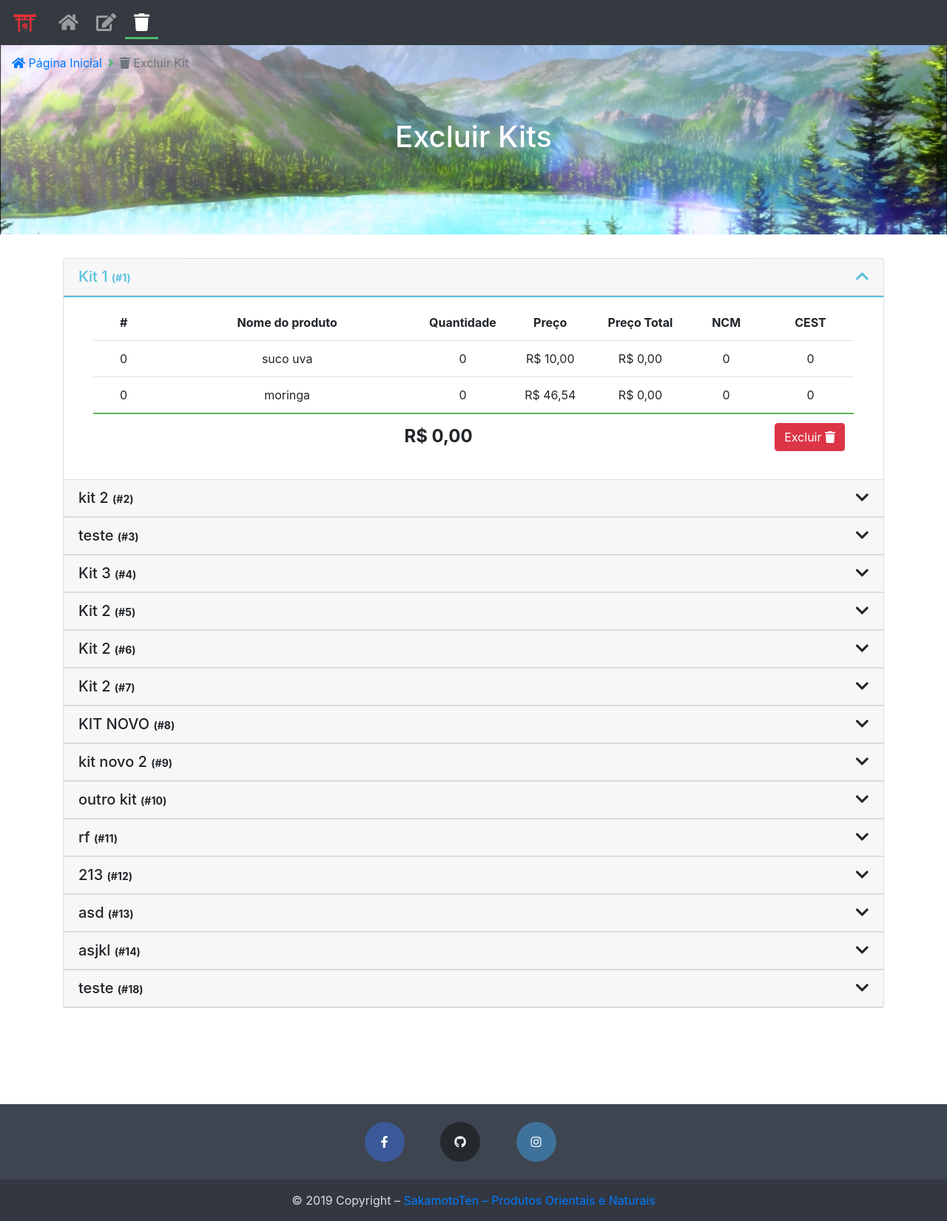
After one commit to leandro1st/mercado_livre, a PHP site: page /excluir/ in a window 1280 px wide. The commit adds this page. Shown: the whole page at 74% size. Run offline with PHP 8.4, Linux system fonts and the light colour scheme; data comes from the database, SQL or seed files in the repository; both versions use the stored data as it was after the commit; some libraries are stand-ins or nearby versions.

Commit message:
Ajustes na hora do cadastro, implementação do excluir

```diff
--- a/cadastrar/cadastrar.php
+++ b/cadastrar/cadastrar.php
@@ -7,11 +7,11 @@ $vetor_ultimo_id = mysqli_fetch_array($pesquisar_ultimo_id_kit);
 $ultimo_id = $vetor_ultimo_id['id_kit'];
 $proximo_id = $ultimo_id + 1;
 
-$nome_kit = $_POST['nome_kit'];
+$nome_kit = trim($_POST['nome_kit']);
 $numero_produtos = $_POST['total'];
 for ($i = 1; $i <= $numero_produtos; $i++) {
     $cod_athos_produto = $_POST['cod_athos_' . $i];
-    $nome_produto = $_POST['produto_' . $i];
+    $nome_produto = mb_convert_case(trim($_POST['produto_' . $i]), MB_CASE_UPPER, 'utf-8');
     $quantidade_produto = $_POST['quantidade_' . $i];
 
     $preco_produto = $_POST['preco_' . $i];
--- /dev/null
+++ b/excluir/index.php
@@ -0,0 +1,218 @@
+<?php
+require('../externo/connect.php');
+$pesquisar = mysqli_query($connect, "SELECT * FROM $kits");
+$pesquisar2 = mysqli_query($connect, "SELECT COUNT(*) c, $id_kit, $kit_nome FROM $kits GROUP BY $id_kit HAVING c >= 1");
+$num_kits = mysqli_num_rows($pesquisar2);
+?>
+<!DOCTYPE html>
+<html lang="en">
+
+<head>
+    <meta charset="UTF-8">
+    <meta name="viewport" content="width=device-width, initial-scale=1.0">
+    <meta http-equiv="X-UA-Compatible" content="ie=edge">
+    <title>Mercado Livre | Excluir Kits</title>
+    <link rel="shortcut icon" href="../imagens/icon.ico" type="image/x-icon">
+    <link rel="stylesheet" href="../bootstrap/css/bootstrap.min.css">
+    <link rel="stylesheet" href="https://use.fontawesome.com/releases/v5.8.1/css/all.css" integrity="sha384-50oBUHEmvpQ+1lW4y57PTFmhCaXp0ML5d60M1M7uH2+nqUivzIebhndOJK28anvf" crossorigin="anonymous">
+    <link rel="stylesheet" href="../externo/style.css">
+    <script src="../jquery/jquery-3.4.0.min.js"></script>
+    <script src="../bootstrap/js/bootstrap.bundle.min.js"></script>
+    <script>
+        function obter_dados(id_kit, nome_kit, quantidade) {
+            document.getElementById('input_id_kit').value = id_kit;
+            document.getElementById('input_quantidade').value = quantidade;
+            document.getElementById('nome').innerHTML = nome_kit;
+            document.getElementById('codigo').innerHTML = id_kit;
+            document.getElementById('quantidade').innerHTML = quantidade;
+        }
+        function excluir(id_kit) {
+            $.ajax({
+                method: 'POST',
+                url: 'excluir.php',
+                data: $('#form_excluir').serialize(),
+                success: function(data) {
+                    $('#card-' + id_kit).fadeOut(500, function() {
+                        $('#card-' + id_kit).remove();
+                    });
+                },
+                error: function(data) {
+                    alert("Ocorreu um erro!");
+                }
+            });
+        }
+    </script>
+</head>
+
+<body>
+    <nav class="navbar sticky-top navbar-expand-lg navbar-dark bg-dark">
+        <a class="navbar-brand" href="../">
+            <img src="../imagens/logo.png" alt="logo" width="35px">
+        </a>
+        <button class="navbar-toggler" type="button" data-toggle="collapse" data-target="#navbarSupportedContent" aria-controls="navbarSupportedContent" aria-expanded="false" aria-label="Toggle navigation">
+            <span class="navbar-toggler-icon"></span>
+        </button>
+
+        <div class="collapse navbar-collapse" id="navbarSupportedContent">
+            <ul class="navbar-nav mr-auto">
+                <li class="nav-item px-1">
+                    <a class="nav-link" href="../"><i class="fas fa-home" style="font-size: 24px; vertical-align: middle"></i></a>
+                </li>
+                <li class="nav-item px-1">
+                    <a class="nav-link" href="../cadastrar/"><i class="fas fa-edit" style="font-size: 24px; vertical-align: middle"></i></a>
+                </li>
+                <li class="nav-item px-1 active underline">
+                    <a class="nav-link" href="#"><i class="fas fa-trash" style="font-size: 24px; vertical-align: middle"></i></a>
+                </li>
+            </ul>
+            <!-- <form class="form-inline my-2 my-lg-0" method="POST" action="#">
+                <input class="form-control mr-sm-2" name="nome_produto" placeholder="Nome do kit" aria-label="Search">
+                <button class="btn btn-outline-success my-2 my-sm-0" type="submit">Pesquisar</button>
+            </form> -->
+        </div>
+    </nav>
+    <nav aria-label="breadcrumb" style="position: absolute; z-index: 1;">
+        <ol class="breadcrumb" style="background: none; margin: 0;">
+            <li class="breadcrumb-item"><a href="../"><i class="fas fa-home"></i> Página Inicial</a></li>
+            <li class="breadcrumb-item active"><a href="#" class="none_li"><i class="fas fa-trash"></i> Excluir Kit</a></li>
+        </ol>
+    </nav>
+    <header class="jumbotron" style="background-image: url('../imagens/wallpaper.jpg'); background-size: cover; background-position: center; padding: 100px; border-radius: 0">
+        <center>
+            <h1 style="color: white">Excluir Kits</h1>
+        </center>
+    </header>
+    <main class="container">
+        <div class="accordion" id="accordionKits">
+            <?php
+            for ($i = 0; $i < $num_kits; $i++) {
+                $vetor2 = mysqli_fetch_assoc($pesquisar2);
+                $id_do_kit = $vetor2['id_kit'];
+                $pesquisar_repetido = mysqli_query($connect, "SELECT * FROM $kits WHERE $id_kit = $id_do_kit");
+                $numero_repetido = mysqli_num_rows($pesquisar_repetido);
+                // echo $numero_repetido;
+                // echo $vetor['kit_nome'] . '<br>';
+                // echo $vetor['nome'] . '<br>';
+                // echo $vetor['preco'] . '<br>';
+            ?>
+                <div class="card" id="card-<?php echo $id_do_kit ?>">
+                    <?php if ($i == 0) { ?>
+                        <div class="card-header" id="heading_<?php echo $i ?>" data-toggle="collapse" data-target="#collapse_<?php echo $i ?>" aria-expanded="true" aria-controls="collapse_<?php echo $i ?>" style="cursor: pointer">
+                            <h5 class="accordion-toggle" style="margin: 0px; display: inline; cursor: pointer">
+                                <?php echo $vetor2['kit_nome'] . " <b><span style='font-size: 14px'>(#" . $vetor2['id_kit'] . ")</span></b>" ?>
+                            </h5>
+                        </div>
+                        <div id="collapse_<?php echo $i ?>" class="collapse show" aria-labelledby="heading_<?php echo $i ?>" data-parent="#accordionKits">
+                        <?php } else { ?>
+                            <div class="card-header collapsed" id="heading_<?php echo $i ?>" data-toggle="collapse" data-target="#collapse_<?php echo $i ?>" aria-expanded="true" aria-controls="collapse_<?php echo $i ?>" style="cursor: pointer">
+                                <h5 class="accordion-toggle" style="margin: 0px; display: inline; cursor: pointer">
+                                    <?php echo $vetor2['kit_nome'] . " <b><span style='font-size: 14px'>(#" . $vetor2['id_kit'] . ")</span></b>" ?>
+                                </h5>
+                            </div>
+                            <div id="collapse_<?php echo $i ?>" class="collapse" aria-labelledby="heading_<?php echo $i ?>" data-parent="#accordionKits">
+                            <?php } ?>
+                            <div class="card-body" style="padding: 10px 40px 10px 40px;">
+                                <table class="table table-hover">
+                                    <thead>
+                                        <tr class="text-center">
+                                            <th scope="col" width="8%">#</th>
+                                            <th scope="col" width="35%">Nome do produto</th>
+                                            <th scope="col" width="2%">Quantidade</th>
+                                            <th scope="col" width="13,75%">Preço</th>
+                                            <th scope="col" width="13,75%">Preço Total</th>
+                                            <th scope="col" width="13,75%">NCM</th>
+                                            <th scope="col" width="13,75%">CEST</th>
+                                        </tr>
+                                    </thead>
+                                    <tbody>
+                                        <?php
+                                            $preco_total_kit = 0;
+                                            for ($j = 0; $j < $numero_repetido; $j++) {
+                                                $vetor = mysqli_fetch_assoc($pesquisar);
+                                                $preco_total_kit = $preco_total_kit + $vetor['preco_total'];
+                                        ?>
+                                            <tr class="text-center">
+                                                <td><?php echo $vetor['cod_athos'] ?></td>
+                                                <td style="max-width: 400px; word-wrap: break-word;"><?php echo $vetor['nome'] ?></td>
+                                                <td><?php echo $vetor['quantidade'] ?></td>
+                                                <td>R$ <?php echo number_format($vetor['preco'], 2, ',', '') ?></td>
+                                                <td>R$ <?php echo number_format($vetor['preco_total'], 2, ',', '') ?></td>
+                                                <td><?php echo $vetor['ncm'] ?></td>
+                                                <td><?php echo $vetor['cest'] ?></td>
+                                            </tr>
+                                            <?php if ($j == $numero_repetido - 1) { ?>
+                                                <tr class="text-center">
+                                                    <td colspan="7" style="border-top-color: #5cb85c; border-top-width: 2px;">
+                                                        <font style="font-size: 24px" class="lead font-weight-bold">R$ <?php echo number_format($preco_total_kit, 2, ',', '') ?></font>
+                                                        <button type="button" class="btn btn-danger" data-toggle="modal" data-target="#modalExcluir" style="float: right;" onclick="obter_dados('<?php echo $id_do_kit ?>', '<?php echo $vetor2['kit_nome'] ?>' ,'<?php echo $numero_repetido ?>')">
+                                                            Excluir <i class="fas fa-trash" style="color: white;"></i>
+                                                        </button>
+                                                    </td>
+                                                </tr>
+                                        <?php }
+                                        } ?>
+                                    </tbody>
+                                </table>
+                            </div>
+                            </div>
+                        </div>
+                    <?php } ?>
+                </div>
+    </main><br><br><br><br><br><br><br><br><br><br><br><br>
+    <div class="modal fade" id="modalExcluir" tabindex="-1" role="dialog" aria-labelledby="modalExcluirTitle" aria-hidden="true">
+        <div class="modal-dialog modal-dialog-centered" role="document">
+            <div class="modal-content">
+                <div class="modal-header">
+                    <h4 class="modal-title" id="modalTitle">
+                        <font color="#D9534F">Deseja realmente excluir?</font>
+                    </h4>
+                    <button type="button" class="close" data-dismiss="modal" aria-label="Close">
+                        <span aria-hidden="true">&times;</span>
+                    </button>
+                </div>
+                <div class="modal-body">
+                    <form id="form_excluir" name="form_excluir" method="POST">
+                        <input type="hidden" id="input_id_kit" class="form-control" name="input_id_kit" value="<?php echo $id_do_kit ?>" readonly>
+                        <input type="hidden" id="input_quantidade" class="form-control" name="input_quantidade" value="<?php echo $numero_repetido ?>" readonly>
+                    </form>
+                    <div class="container">
+                        <span class="font-weight-bold" style="font-size: 18px">Nome do kit: </span>
+                        <nome id="nome" class="lead" style="overflow-wrap: break-word;"></nome><br>
+                        <span class="font-weight-bold" style="font-size: 18px">Id do kit: </span>
+                        <codigo id="codigo" class="lead"></codigo><br>
+                        <span class="font-weight-bold" style="font-size: 18px">Quantidade de produtos: </span>
+                        <quantidade id="quantidade" class="lead"></quantidade><br>
+                    </div>
+                </div>
+                <div class="modal-footer">
+                    <button type="button" class="btn btn-secondary" data-dismiss="modal">Cancelar</button>
+                    <button type="submit" class="btn btn-danger" onclick="excluir(document.getElementById('input_id_kit').value)" data-dismiss="modal">Excluir</button>
+                </div>
+            </div>
+        </div>
+    </div>
+    <!-- Footer -->
+    <footer class="footer">
+        <!-- Footer Elements -->
+        <div style="background-color: #3e4551; padding: 16px">
+            <center>
+                <div class="row" style="display: inline-block">
+                    <a href="https://www.facebook.com/sakamototen/" class="btn-social btn-facebook" style="margin-right: 40px;"><i class="fab fa-facebook-f"></i></a>
+                    <a href="https://github.com/leandro1st" class="btn-social btn-github" style="margin-right: 40px;"><i class="fab fa-github"></i></a>
+                    <a href="https://www.instagram.com/sakamototen/" class="btn-social btn-instagram" style="margin-right: 40px;"><i class="fab fa-instagram"></i></a>
+                </div>
+            </center>
+        </div>
+        <!-- Footer Elements -->
+        <!-- Copyright -->
+        <div class="text-center" style="background-color: #323741; padding: 16px; color: #dddddd">©
+            2019 Copyright –
+            <a href="https://sakamototen.com.br/" style="text-decoration: none"> SakamotoTen – Produtos Orientais e
+                Naturais</a>
+        </div>
+        <!-- Copyright -->
+    </footer>
+    <!-- Footer -->
+</body>
+
+</html>
```
Also changed, not shown: cadastrar/index.php (+13 -11 lines), excluir/excluir.php (added, +14 -0 lines), index.php (+27 -17 lines), mercado_livre.sql (+10 -3 lines).
